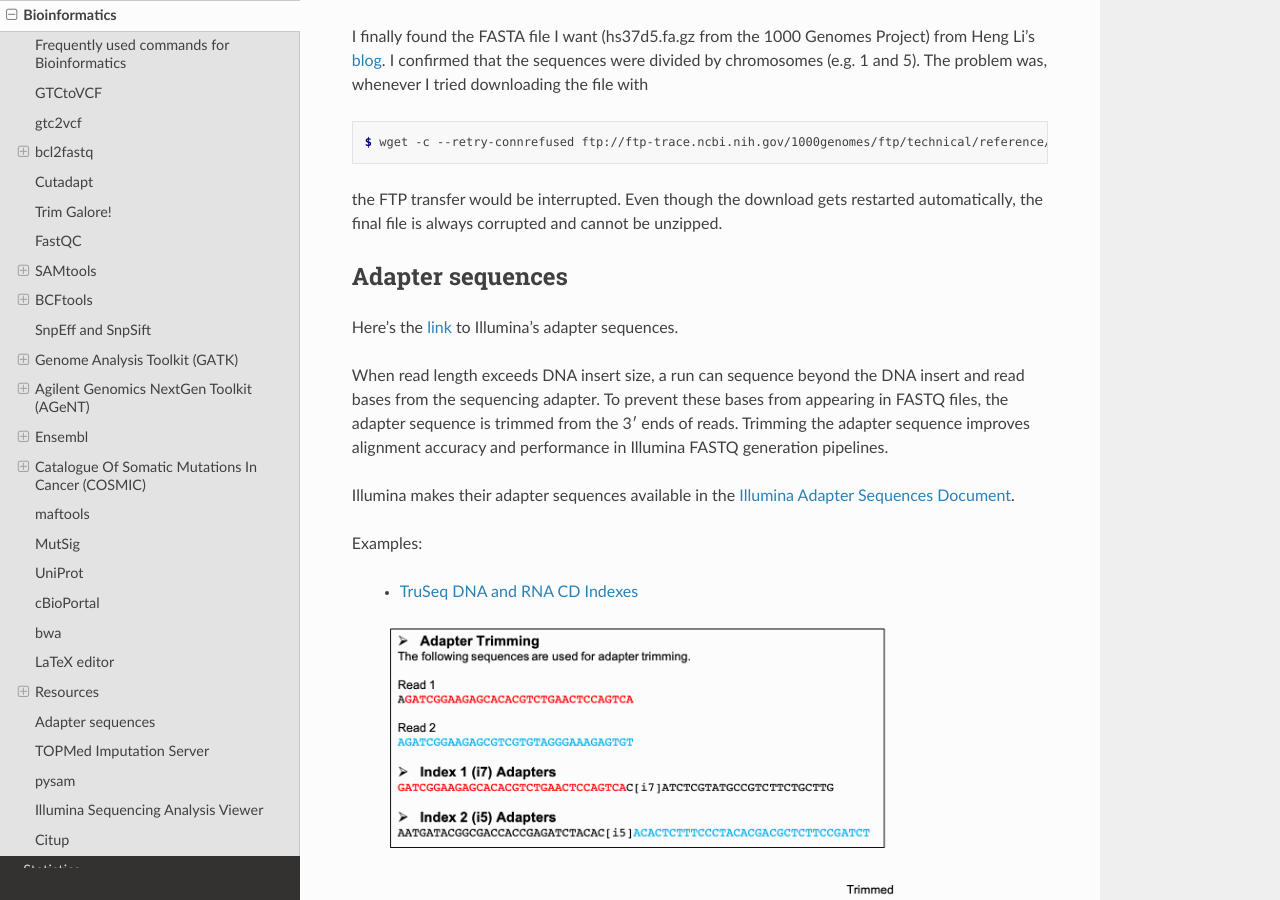
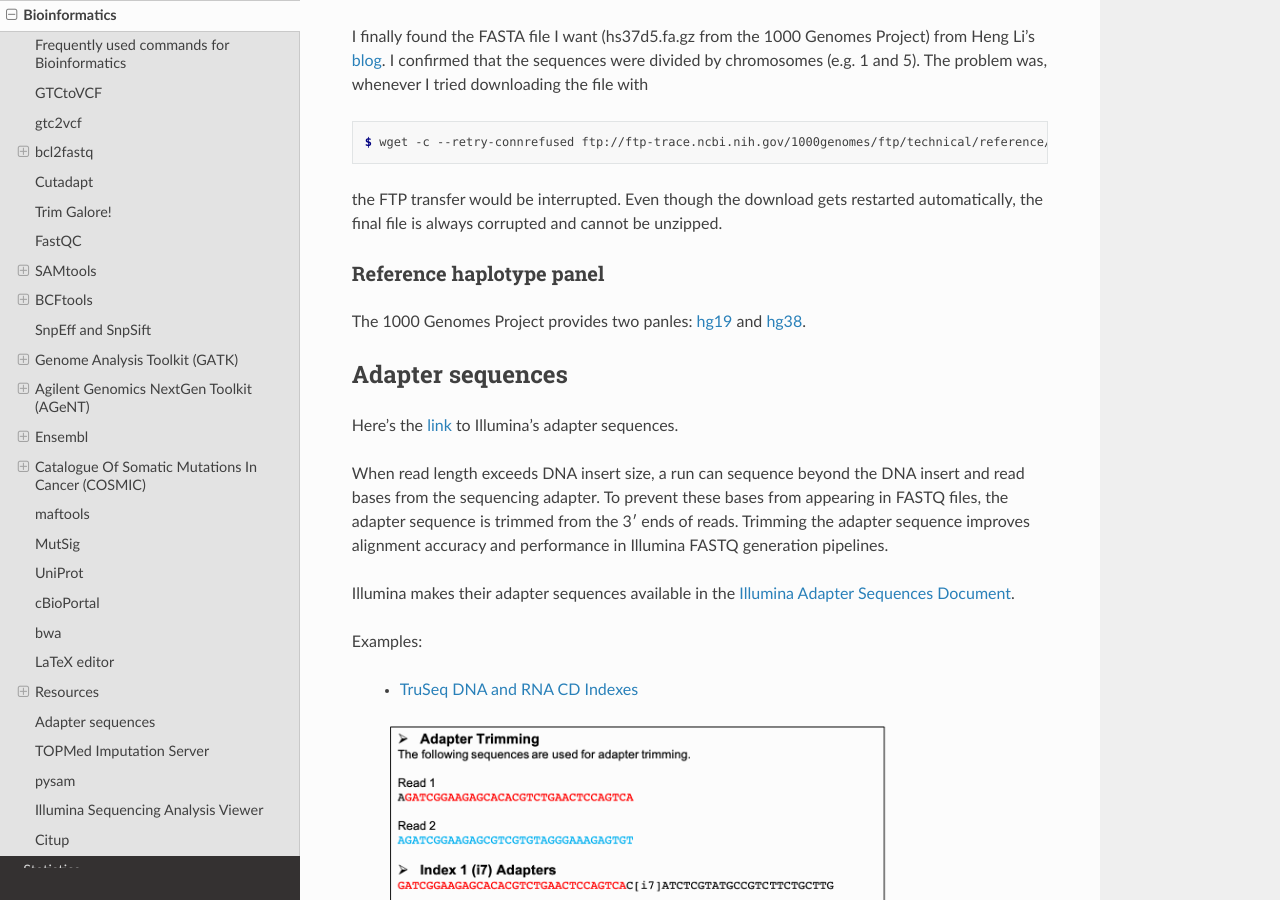
Before and after one commit to sbslee/notes, a Sphinx documentation site: the page built from docs/bioinformatics.rst, in a window 1280 px wide and 900 px high, scrolled down 15512 px. Built offline with Sphinx 7.4.7 and the Read the Docs theme 2.0.0, drawn with Linux system fonts in a browser that asks for light colours.

Commit message:
Update bioinformatics.rst

```diff
--- a/docs/bioinformatics.rst
+++ b/docs/bioinformatics.rst
@@ -749,6 +749,11 @@
 
 the FTP transfer would be interrupted. Even though the download gets restarted automatically, the final file is always corrupted and cannot be unzipped.
 
+Reference haplotype panel
+-------------------------
+
+The 1000 Genomes Project provides two panles: `hg19 <ftp://ftp.1000genomes.ebi.ac.uk/vol1/ftp/release/20130502>`__ and `hg38 <http://ftp.1000genomes.ebi.ac.uk/vol1/ftp/data_collections/1000_genomes_project/release/20190312_biallelic_SNV_and_INDEL/>`__.
+
 Adapter sequences
 =================
 
```
